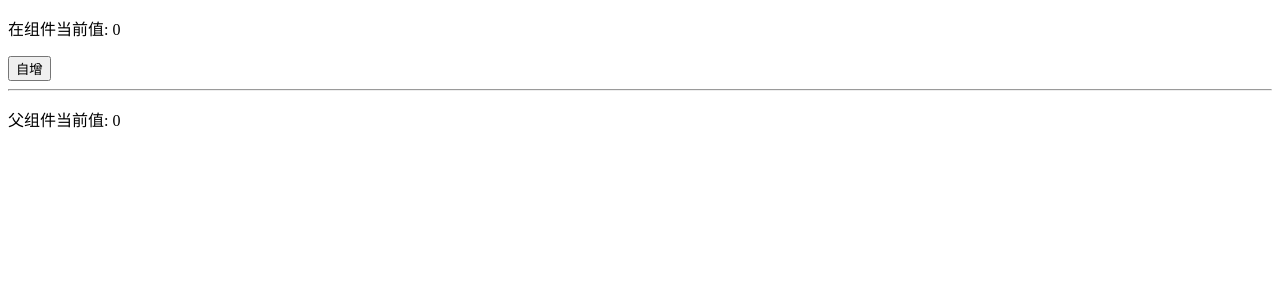
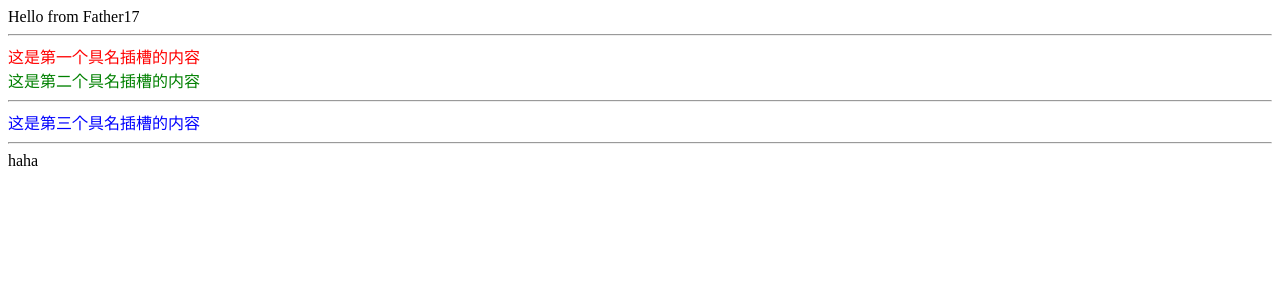
Before and after one commit to msy20020410/my-vue3-app, a Vue app: page / in a window 1280 px wide. Shown: the top 300 px of the page. Built offline with nearby package versions, Linux system fonts and the light colour scheme.

Commit message:
'透传与插槽'

```diff
--- a/src/App.vue
+++ b/src/App.vue
@@ -19,6 +19,7 @@ import Father14 from './components/deep_component/Father14.vue'
 import MyComponent15 from './components/deep_component/MyComponent15.vue'
 import Father15 from './components/deep_component/Father15.vue'
 import Father16 from './components/deep_component/Father16.vue'
+import Father17 from './components/deep_component/Father17.vue'
 
 
 </script>
@@ -73,7 +74,11 @@ import Father16 from './components/deep_component/Father16.vue'
   <!-- <Father15 /> -->
 
   <!-- 16.双向绑定 -->
-  <Father16 />
+  <!-- <Father16 /> -->
+
+
+  <!-- 17.插槽 -->
+  <Father17 />
 
 </template>
 
--- /dev/null
+++ b/src/components/deep_component/Father17.vue
@@ -0,0 +1,38 @@
+<template>
+    <!-- 普通插槽 -->
+    <MyComponent17>{{ msg }}</MyComponent17>
+    <hr>
+
+    <!-- 具名插槽 -->
+    <MyComponent17>
+        <template v-slot="one">
+            <div style="color: red;">这是第一个具名插槽的内容</div>
+        </template>
+        <template #two>
+            <div style="color: green;">这是第二个具名插槽的内容</div>
+        </template>
+    </MyComponent17>
+    <hr>
+    <MyComponent17>
+        <template v-slot="three">
+            <div style="color: blue;">这是第三个具名插槽的内容</div>
+        </template>
+    </MyComponent17>
+    <hr>
+    <!-- 条件插槽 -->
+    <MyComponent17>
+        <div v-if="$slots" class="card-content">
+            haha
+        </div>
+    </MyComponent17>
+
+</template>
+
+<script setup>
+import MyComponent17 from './MyComponent17.vue'
+const msg = 'Hello from Father17'
+
+
+</script>
+
+<style scoped></style>
--- /dev/null
+++ b/src/components/deep_component/MyComponent17.vue
@@ -0,0 +1,14 @@
+<template>
+  <slot></slot>
+
+  <slot name="one"></slot>
+  <slot name="two"></slot>
+  <slot name="three"></slot>
+</template>
+
+<script setup>
+
+
+</script>
+
+<style lang="scss" scoped></style>
```
